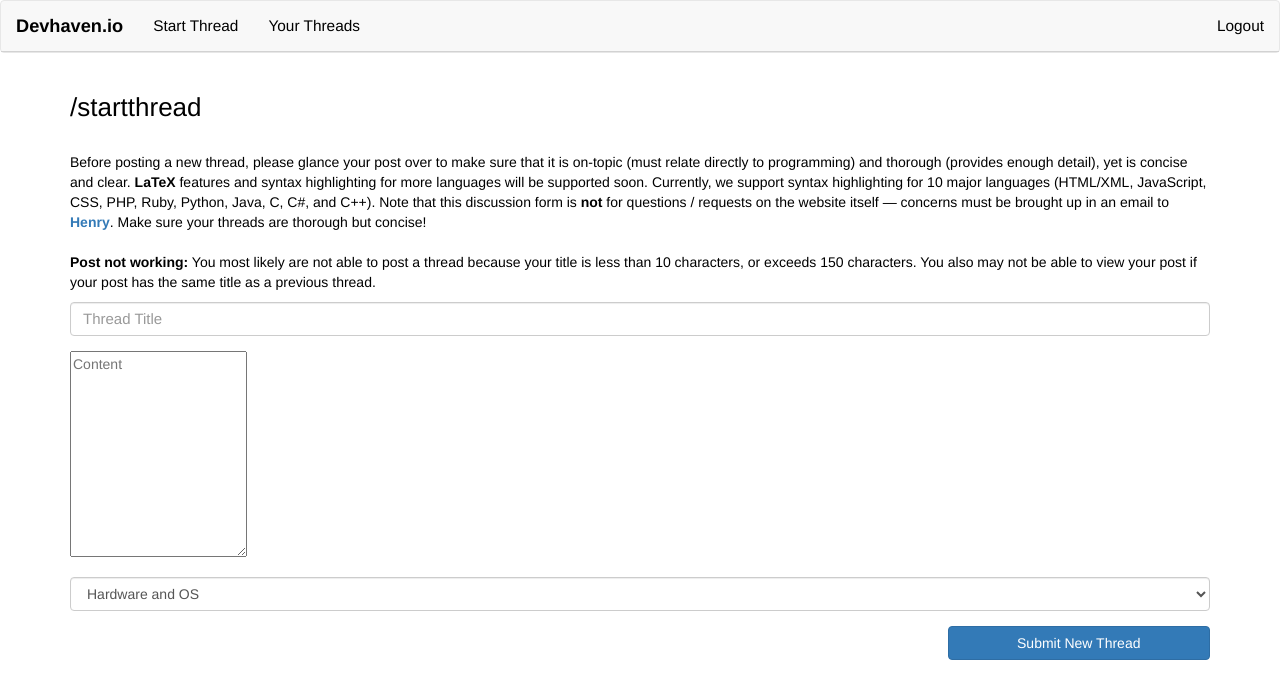
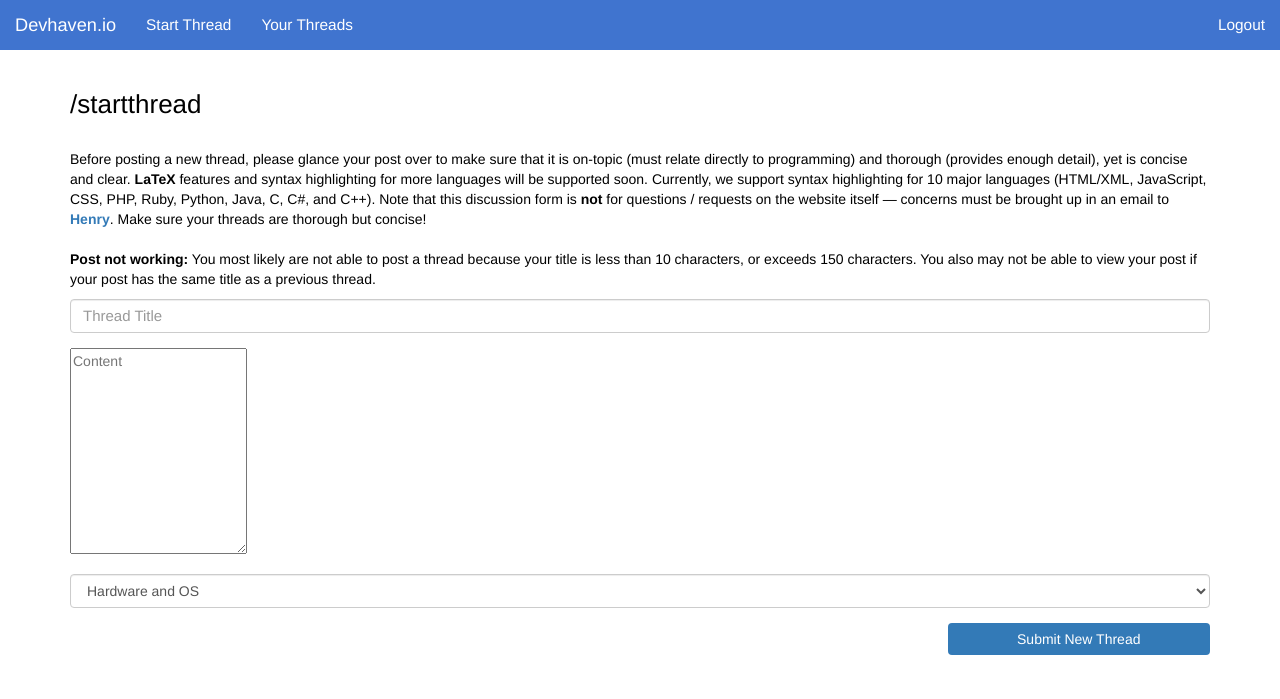
Before and after one commit to jscarty/Devhaven.io, a Django app: page /startthread/ in a window 1280 px wide. Shown: the top 699 px of the page. Run offline with Django 3.2, Linux system fonts and the light colour scheme; a user stored in the database is signed in; some libraries are stand-ins or nearby versions.

Commit message:
Added blue aura theme

```diff
--- a/webapp/static/webapp/main.css
+++ b/webapp/static/webapp/main.css
@@ -17,16 +17,15 @@ h1 {
     font-size: 26px;
 }
 .green {
-    color: green;
+    color: #009933;
+    font-weight: bold;
 }
 .red {
     color: red;
-}
-.container-fluid {
-    border-bottom: 1px solid rgb(210, 210, 210);
+    font-weight: bold;
 }
 .container-fluid a {
-    color: black !important;
+    color: white !important;
     font-size: 110%;
 }
 #navtitle {
@@ -68,3 +67,15 @@ h1 {
 .comments *[style], .over *[style] {
     font-size: 100% !important;
 }
+.navbar-default {
+    background: #4074CF;
+    border-radius: 0;
+    border: 0;
+}
+.postlink {
+    color: #4074CF;
+    font-weight: bold;
+}
+#submit-button {
+    border: 0;
+}
--- a/webapp/templates/webapp/deletemessage.html
+++ b/webapp/templates/webapp/deletemessage.html
@@ -4,7 +4,7 @@
     <nav class="navbar navbar-default">
       <div class="container-fluid">
         <div class="navbar-header">
-          <a class="navbar-brand" href="../../../" id="navtitle"><b>Devhaven.io</b></a>
+          <a class="navbar-brand" href="../../../" id="navtitle">Devhaven.io</a>
         </div>
         <ul class="nav navbar-nav">
           {% if authenticated %}
--- a/webapp/templates/webapp/home.html
+++ b/webapp/templates/webapp/home.html
@@ -3,7 +3,7 @@
     <nav class="navbar navbar-default">
       <div class="container-fluid">
         <div class="navbar-header">
-          <a class="navbar-brand" href="../" id="navtitle"><b>Devhaven.io</b></a>
+          <a class="navbar-brand" href="../" id="navtitle">Devhaven.io</a>
         </div>
         <ul class="nav navbar-nav">
           {% if authenticated %}
--- a/webapp/templates/webapp/login.html
+++ b/webapp/templates/webapp/login.html
@@ -3,7 +3,7 @@
     <nav class="navbar navbar-default">
       <div class="container-fluid">
         <div class="navbar-header">
-          <a class="navbar-brand" href="../" id="navtitle"><b>Devhaven.io</b></a>
+          <a class="navbar-brand" href="../" id="navtitle">Devhaven.io</a>
         </div>
         <ul class="nav navbar-nav">
           {% if authenticated %}
--- a/webapp/templates/webapp/register.html
+++ b/webapp/templates/webapp/register.html
@@ -3,7 +3,7 @@
     <nav class="navbar navbar-default">
       <div class="container-fluid">
         <div class="navbar-header">
-          <a class="navbar-brand" href="../" id="navtitle"><b>Devhaven.io</b></a>
+          <a class="navbar-brand" href="../" id="navtitle">Devhaven.io</a>
         </div>
         <ul class="nav navbar-nav">
           {% if authenticated %}
--- a/webapp/templates/webapp/responseedit.html
+++ b/webapp/templates/webapp/responseedit.html
@@ -109,7 +109,7 @@
     <nav class="navbar navbar-default">
       <div class="container-fluid">
         <div class="navbar-header">
-          <a class="navbar-brand" href="../../../" id="navtitle"><b>Devhaven.io</b></a>
+          <a class="navbar-brand" href="../../../" id="navtitle">Devhaven.io</a>
         </div>
         <ul class="nav navbar-nav">
           {% if authenticated %}
--- a/webapp/templates/webapp/responseeditmessage.html
+++ b/webapp/templates/webapp/responseeditmessage.html
@@ -4,7 +4,7 @@
     <nav class="navbar navbar-default">
       <div class="container-fluid">
         <div class="navbar-header">
-          <a class="navbar-brand" href="../../../" id="navtitle"><b>Devhaven.io</b></a>
+          <a class="navbar-brand" href="../../../" id="navtitle">Devhaven.io</a>
         </div>
         <ul class="nav navbar-nav">
           {% if authenticated %}
--- a/webapp/templates/webapp/startthread.html
+++ b/webapp/templates/webapp/startthread.html
@@ -109,7 +109,7 @@
     <nav class="navbar navbar-default">
       <div class="container-fluid">
         <div class="navbar-header">
-          <a class="navbar-brand" href="../" id="navtitle"><b>Devhaven.io</b></a>
+          <a class="navbar-brand" href="../" id="navtitle">Devhaven.io</a>
         </div>
         <ul class="nav navbar-nav">
           {% if authenticated %}
@@ -145,7 +145,7 @@
         {% csrf_token %}
         <div class="form-group">
           <div class="col-md-12">
-            <input id="id_title" class="form-control" name="title" type="text" placeholder="Thread Title" pattern=".{10,}" title="The thread title must be at least 10 characters in length." style="font-size: 15px"/>
+            <input id="id_title" class="form-control" name="title" type="text" placeholder="Thread Title" pattern=".{10,}" title="The thread title must be at least 10 characters in length." style="font-size: 15px;"/>
           </div>
         </div>
 
--- a/webapp/templates/webapp/threadedit.html
+++ b/webapp/templates/webapp/threadedit.html
@@ -109,7 +109,7 @@
     <nav class="navbar navbar-default">
       <div class="container-fluid">
         <div class="navbar-header">
-          <a class="navbar-brand" href="../../../" id="navtitle"><b>Devhaven.io</b></a>
+          <a class="navbar-brand" href="../../../" id="navtitle">Devhaven.io</a>
         </div>
         <ul class="nav navbar-nav">
           {% if authenticated %}
--- a/webapp/templates/webapp/threadlist.html
+++ b/webapp/templates/webapp/threadlist.html
@@ -108,7 +108,7 @@
     <nav class="navbar navbar-default">
       <div class="container-fluid">
         <div class="navbar-header">
-          <a class="navbar-brand" href="../../" id="navtitle"><b>Devhaven.io</b></a>
+          <a class="navbar-brand" href="../../" id="navtitle">Devhaven.io</a>
         </div>
         <ul class="nav navbar-nav">
           {% if authenticated %}
--- a/webapp/templates/webapp/yourthreads.html
+++ b/webapp/templates/webapp/yourthreads.html
@@ -5,7 +5,7 @@
     <nav class="navbar navbar-default">
       <div class="container-fluid">
         <div class="navbar-header">
-          <a class="navbar-brand" href="../" id="navtitle"><b>Devhaven.io</b></a>
+          <a class="navbar-brand" href="../" id="navtitle">Devhaven.io</a>
         </div>
         <ul class="nav navbar-nav">
           {% if authenticated %}
```
